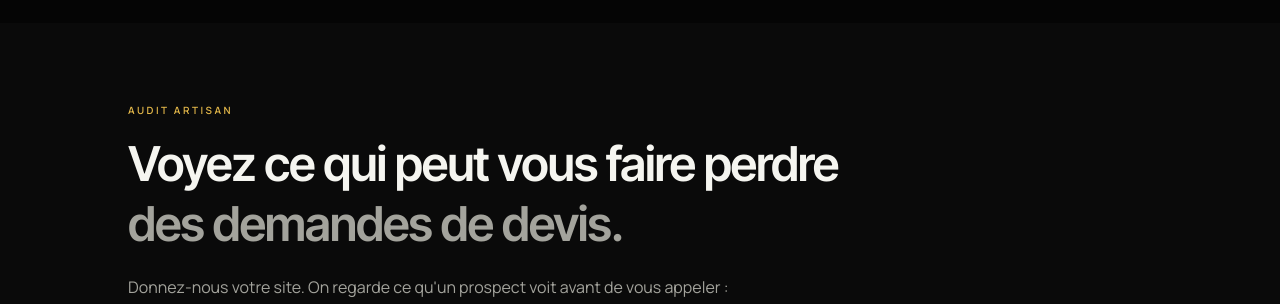
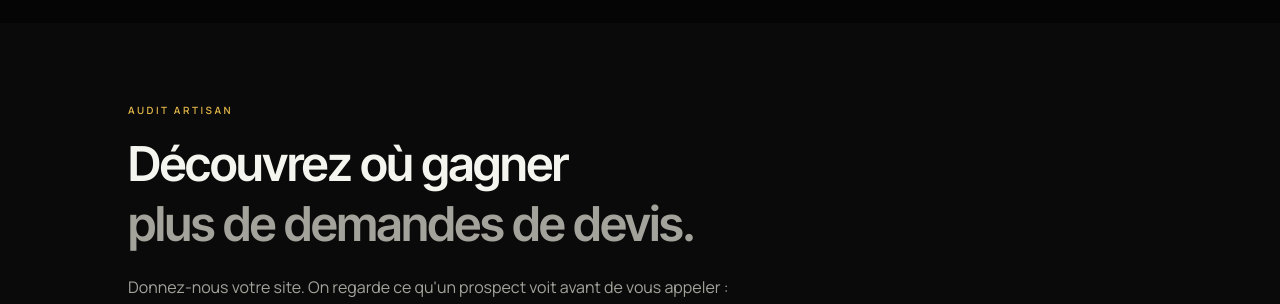
Before and after one commit to mathieumilo3-bot/-generation-capable, a Next.js app in the folder site-vitrine/: page / in a window 1280 px wide. Shown: the part 2140-2444 px from the top of the page. Built offline with nearby package versions, Linux system fonts and the light colour scheme; no server answers.

Commit message:
Turn homepage audit teaser toward growth

```diff
--- a/site-vitrine/src/components/sections/InstantCheck.tsx
+++ b/site-vitrine/src/components/sections/InstantCheck.tsx
@@ -31,9 +31,9 @@ export function InstantCheck() {
             Audit artisan
           </p>
           <h2 className="font-display text-balance mt-4 text-3xl font-semibold leading-tight tracking-tight sm:text-5xl">
-            Voyez ce qui peut vous faire perdre
+            Découvrez où gagner
             <br />
-            <span className="text-[var(--color-muted)]">des demandes de devis.</span>
+            <span className="text-[var(--color-muted)]">plus de demandes de devis.</span>
           </h2>
           <p className="mt-5 max-w-2xl text-[15px] leading-relaxed text-[var(--color-muted)] sm:text-base">
             Donnez-nous votre site. On regarde ce qu&apos;un prospect voit avant de vous appeler :
@@ -79,7 +79,7 @@ export function InstantCheck() {
                 <div className="rounded-xl border border-[var(--color-accent)]/30 bg-[var(--color-accent-soft)] px-5 py-4">
                   <p className="text-sm">
                     <span className="font-semibold">On regarde ce qui compte avant le devis.</span>{" "}
-                    Pas un score décoratif : les points qui peuvent réellement freiner la prise de contact.
+                    Pas un score décoratif : les leviers qui peuvent réellement augmenter la prise de contact.
                   </p>
                 </div>
 
```
